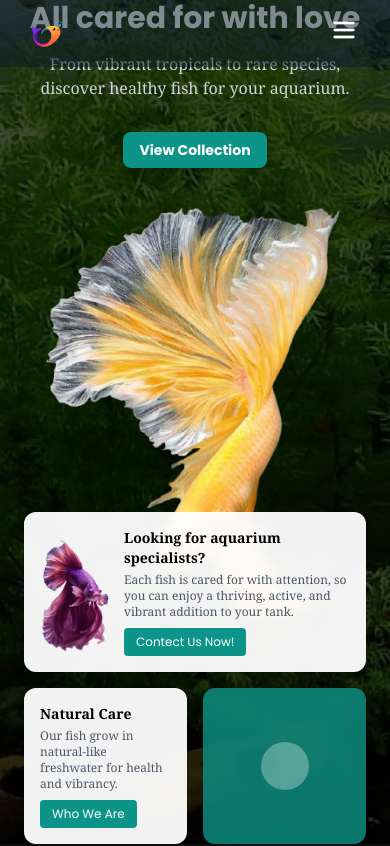
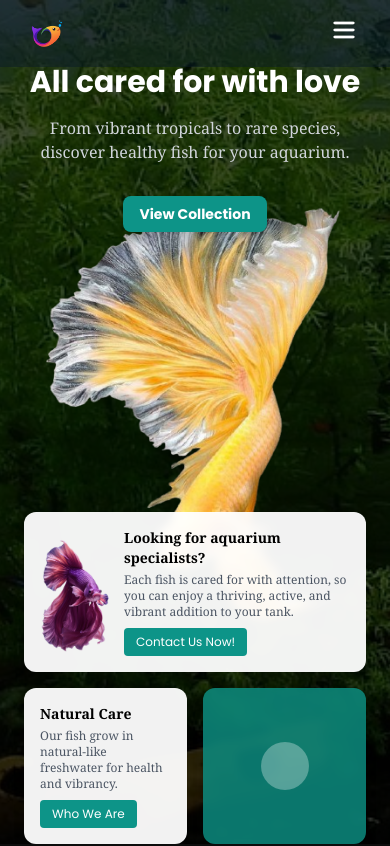
Before and after one commit to DilankaDI/lumii-aquarium, a Next.js app: page / in a window 390 px wide. Shown: the top 846 px of the page. Built offline with nearby package versions, Linux system fonts and the light colour scheme.

Commit message:
carousal mobile view updated

```diff
--- a/src/components/HeroCarousel.tsx
+++ b/src/components/HeroCarousel.tsx
@@ -1,281 +1,3 @@
-// // Hero.tsx
-// "use client";
-
-// import { useEffect, useState } from "react";
-// import Image from "next/image";
-// import { motion, AnimatePresence } from "framer-motion";
-
-// const slides = [
-//   {
-//     id: 1,
-//     bg: "/images/bg 1.jpg",
-//     fg: "/images/fg 9.png", // ✅ foreground image
-//     title: "Exotic Fish Varieties",
-//     text: "From vibrant tropicals to rare species, discover healthy fish for your aquarium.",
-//     button: "Contact Us Today!",
-//     cards: [
-//       {
-//         id: "c1",
-//         img: "/images/fg 1.png",
-//         title: "Looking for aquarium specialists?",
-//         text: "We have built our reputation on obsessive attention to detail, passion for aquariums and innovative design.",
-//         button: "Read More",
-//       },
-//       {
-//         id: "c2",
-//         img: "",
-//         title: "Different aquariums for different ideas",
-//         text: "Each fish is cared for with attention, so you can enjoy a thriving, active, and vibrant addition to your tank.",
-//         button: "Contact Details",
-//       },
-//       {
-//         id: "c3",
-//         img: "",
-//         title: "",
-//         text: "",
-//         button: "",
-//         video: true,
-//       },
-//     ],
-//   },
-//   {
-//     id: 2,
-//     bg: "/images/bg 5.jpg",
-//     fg: "/images/fg 10.png", // ✅ foreground image
-//     title: "Luxury Aquarium Design",
-//     text: "Transforming spaces with unique, custom aquariums.",
-//     button: "Discover More",
-//     cards: [
-//       {
-//         id: "c1",
-//         img: "/images/fg 8.png",
-//         title: "Trusted by Fish Lovers",
-//         text: "We focus on quality, health, and care so your aquarium stays lively and beautiful for years.",
-//         button: "See Options",
-//       },
-//       {
-//         id: "c2",
-//         img: "",
-//         title: "Peaceful, Colorful, Alive",
-//         text: "Transform your space with fish that bring calm movements, dazzling colors, and natural charm.",
-//         button: "Learn More",
-//       },
-//       {
-//         id: "c3",
-//         img: "",
-//         title: "",
-//         text: "",
-//         button: "",
-//         video: true,
-//       },
-//     ],
-//   },
-// ];
-
-// export default function Hero() {
-//   const [index, setIndex] = useState(0);
-//   const [firstLoad, setFirstLoad] = useState(true);
-
-//   useEffect(() => {
-//     const firstLoadTimer = setTimeout(() => {
-//       setFirstLoad(false);
-//     }, 4000);
-
-//     const slideTimer = setInterval(() => {
-//       setIndex((prev) => (prev + 1) % slides.length);
-//     }, 8000);
-
-//     return () => {
-//       clearTimeout(firstLoadTimer);
-//       clearInterval(slideTimer);
-//     };
-//   }, []);
-
-//   const slide = slides[index];
-
-//   // Animations
-//   const bgVariants = {
-//     enter: { y: "-100%", opacity: 0 },
-//     center: { y: "0%", opacity: 1 },
-//     exit: { y: "100%", opacity: 0 },
-//   };
-
-//   const fgVariants = {
-//     enter: { y: "-100%", opacity: 0 },
-//     center: { y: "0%", opacity: 1 },
-//     exit: { y: "100%", opacity: 0 },
-//   };
-
-//   const cardVariants = {
-//     hidden: { opacity: 0, y: 40 },
-//     visible: (i: number) => ({
-//       opacity: 1,
-//       y: 0,
-//       transition: { delay: 1 + i * 0.4, duration: 0.6 },
-//     }),
-//     exit: { opacity: 0, y: 40, transition: { duration: 0.6 } },
-//   };
-
-//   const leftVariants = {
-//     hidden: { opacity: 0, x: -40 },
-//     visible: (i: number) => ({
-//       opacity: 1,
-//       x: 0,
-//       transition: { delay: 1.5 + i * 0.3, duration: 0.7 },
-//     }),
-//     stay: { opacity: 1, x: 0 },
-//   };
-
-//   return (
-//     <div className="relative w-full h-screen overflow-hidden">
-//       {/* Background */}
-//       <AnimatePresence mode="wait">
-//         <motion.div
-//           key={`bg-${slide.id}`}
-//           className="absolute inset-0"
-//           variants={bgVariants}
-//           initial="enter"
-//           animate="center"
-//           exit="exit"
-//           transition={{ duration: 1.5, ease: "easeInOut" }}
-//         >
-//           <Image
-//             src={slide.bg}
-//             alt="Aquarium background"
-//             fill
-//             className="object-cover"
-//             priority
-//           />
-//           {/* Zoom overlay */}
-//           <motion.div
-//             className="absolute inset-0 bg-black/70"
-//             initial={{ scale: 1 }}
-//             animate={{ scale: 1.1 }}
-//             transition={{ duration: 8, ease: "linear" }}
-//           />
-//         </motion.div>
-//       </AnimatePresence>
-
-//       {/* Foreground image ✅ */}
-//       <AnimatePresence mode="wait">
-//         {slide.fg && (
-//           <motion.div
-//             key={`fg-${slide.id}`}
-//             className="absolute inset-0 flex items-center justify-center"
-//             variants={fgVariants}
-//             initial="enter"
-//             animate="center"
-//             exit="exit"
-//             transition={{ duration: 1.5, ease: "easeInOut" }}
-//           >
-//             <Image
-//               src={slide.fg}
-//               alt="Aquarium foreground"
-//               width={500}
-//               height={250}
-//               className="object-contain pointer-events-none"
-//               priority
-//             />
-//           </motion.div>
-//         )}
-//       </AnimatePresence>
-
-//       <div className="relative z-10 flex items-center justify-between h-full px-12">
-//         {/* Left Side (Scene 2) */}
-//         <div className="text-white max-w-lg">
-//           {[slide.title, slide.text, slide.button].map((item, i) => (
-//             <motion.div
-//               key={`${slide.id}-${i}`}
-//               variants={leftVariants}
-//               initial="hidden"
-//               animate={firstLoad ? "visible" : "stay"}
-//               custom={i}
-//               className="mb-4"
-//             >
-//               {i === 0 && <h1 className="text-5xl font-bold">{item}</h1>}
-//               {i === 1 && <p className="text-lg mt-4">{item}</p>}
-//               {i === 2 && (
-//                 <button className="px-6 py-3 bg-teal-600 rounded-lg shadow-lg font-semibold mt-4">
-//                   {item}
-//                 </button>
-//               )}
-//             </motion.div>
-//           ))}
-//         </div>
-
-//         {/* Right Side (Scene 1 Cards) */}
-//         <div className="grid grid-rows-2 gap-6 w-[480px] h-[400px]">
-//           <AnimatePresence mode="wait">
-//             <motion.div
-//               key={`${slide.id}-c1`}
-//               variants={cardVariants}
-//               initial="hidden"
-//               animate="visible"
-//               exit="exit"
-//               custom={0}
-//               className="bg-white/95 backdrop-blur-sm p-6 rounded-xl shadow-xl flex items-center space-x-4 text-black"
-//             >
-//               <Image
-//                 src={slide.cards[0].img}
-//                 alt={slide.cards[0].title}
-//                 width={96}
-//                 height={96}
-//                 className="object-contain"
-//               />
-//               <div>
-//                 <h3 className="font-bold text-lg mb-2 text-black">{slide.cards[0].title}</h3>
-//                 <p className="text-gray-600 text-sm mb-3">{slide.cards[0].text}</p>
-//                 <button className="text-white bg-teal-600 px-4 py-2 rounded">
-//                   {slide.cards[0].button}
-//                 </button>
-//               </div>
-//             </motion.div>
-//           </AnimatePresence>
-
-//           <div className="grid grid-cols-2 gap-6">
-//             <AnimatePresence mode="wait">
-//               <motion.div
-//                 key={`${slide.id}-c2`}
-//                 variants={cardVariants}
-//                 initial="hidden"
-//                 animate="visible"
-//                 exit="exit"
-//                 custom={1}
-//                 className="bg-white/95 backdrop-blur-sm p-6 rounded-xl shadow-xl"
-//               >
-//                 <h3 className="font-bold text-lg mb-2 text-black">{slide.cards[1].title}</h3>
-//                 <p className="text-gray-600 mb-3">{slide.cards[1].text}</p>
-//                 <button className="text-white bg-teal-600 px-4 py-2 rounded">
-//                   {slide.cards[1].button}
-//                 </button>
-//               </motion.div>
-//             </AnimatePresence>
-
-//             <AnimatePresence mode="wait">
-//               <motion.div
-//                 key={`${slide.id}-c3`}
-//                 variants={cardVariants}
-//                 initial="hidden"
-//                 animate="visible"
-//                 exit="exit"
-//                 custom={2}
-//                 className="bg-teal-600/80 backdrop-blur-sm rounded-xl shadow-xl flex items-center justify-center"
-//               >
-//                 {slide.cards[2].video && (
-//                   <button className="w-16 h-16 rounded-full bg-white/30 hover:bg-white/50 transition-colors flex items-center justify-center">
-//                     <div className="w-0 h-0 border-t-8 border-t-transparent border-l-12 border-l-white border-b-8 border-b-transparent ml-1"></div>
-//                   </button>
-//                 )}
-//               </motion.div>
-//             </AnimatePresence>
-//           </div>
-//         </div>
-//       </div>
-//     </div>
-//   );
-// }
-
-// Hero.tsx
 "use client";
 
 import { useEffect, useState } from "react";
@@ -298,7 +20,7 @@ const slides = [
         img: "/images/fg 1.png",
         title: "Looking for aquarium specialists?",
         text: "Each fish is cared for with attention, so you can enjoy a thriving, active, and vibrant addition to your tank.",
-        button: "Contect Us Now!",
+        button: "Contact Us Now!",
          href: "/contact",
       },
       {
@@ -437,13 +159,15 @@ export default function Hero() {
 
       <div className="relative z-10 flex flex-col md:flex-row items-center justify-between h-full px-6 md:px-12 gap-8">
         {/* Left text */}
-        <div className="text-white max-w-lg text-center md:text-left">
+        <div className="text-white max-w-lg text-center md:text-left mt-16 md:mt-10">
           {[slide.title, slide.text, slide.button].map((item, i) => (
             <motion.div
               key={`${slide.id}-${i}`}
               variants={leftVariants}
-              initial="hidden"
-              animate={firstLoad ? "visible" : "stay"}
+              // initial="hidden"
+              initial={firstLoad ? "hidden" : "false"}   // only animate first time
+              animate={firstLoad ? "visible" : "stay"}  // stay static afterwards
+              // animate={firstLoad ? "visible" : "stay"}
               custom={i}
               className="mb-4"
             >
```
